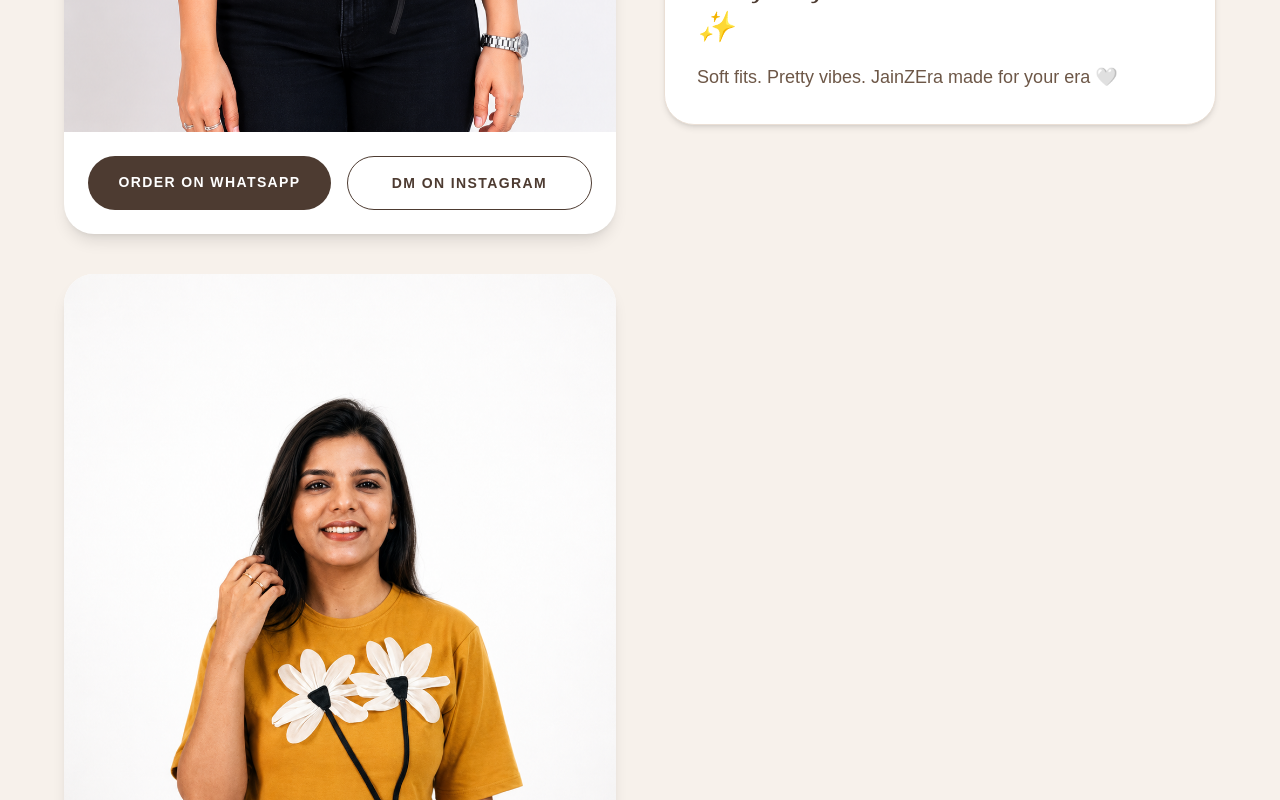
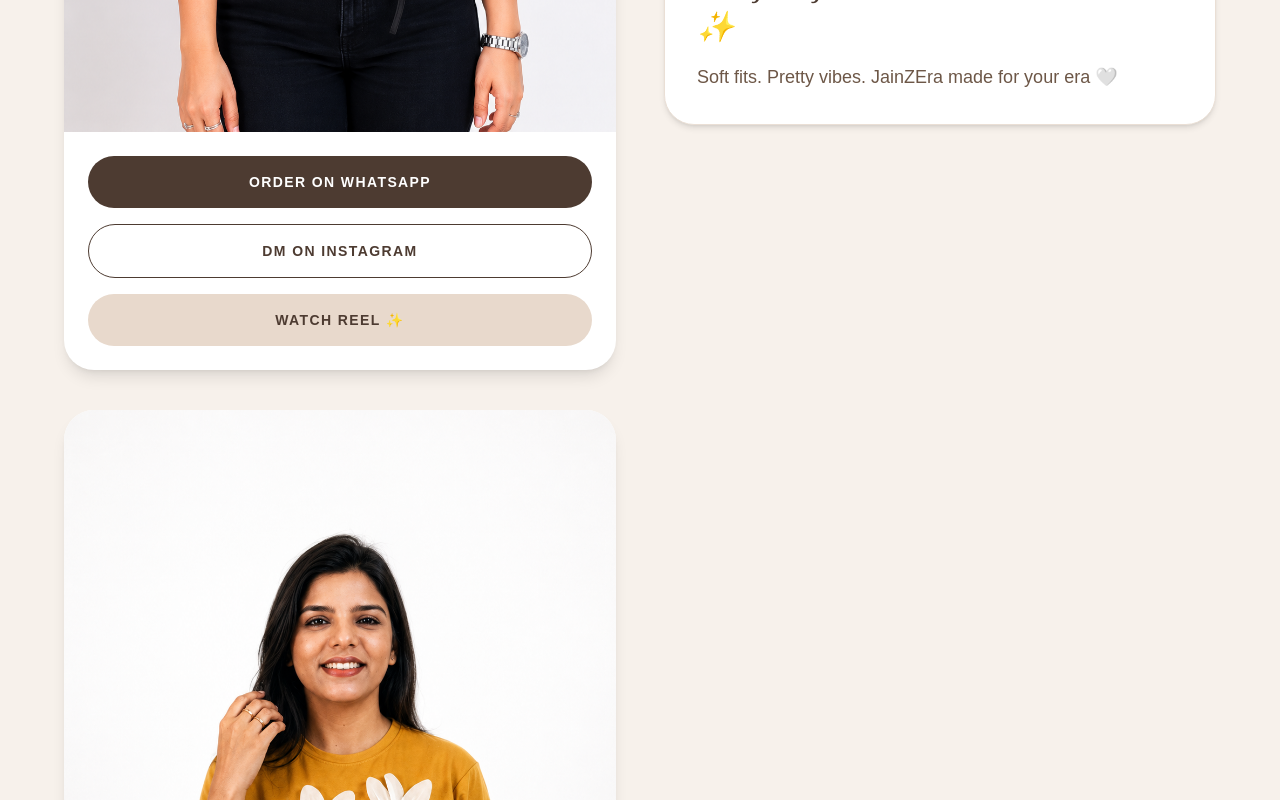
Before and after one commit to jainzera11-clothing/jainzera, a Next.js app: page /products/aesthetic-flower-tees in a window 1280 px wide. Shown: the part 800-1600 px from the top of the page. Built offline with nearby package versions, Linux system fonts and the light colour scheme.

Commit message:
added reel section back

```diff
--- a/app/products/aesthetic-flower-tees/page.tsx
+++ b/app/products/aesthetic-flower-tees/page.tsx
@@ -40,13 +40,13 @@ export default function ProductPage() {
               />
 
               {/* BUTTONS BELOW EVERY IMAGE */}
-              <div className="p-6 flex flex-col md:flex-row gap-4">
+              <div className="p-6 flex flex-col gap-4">
 
                 {/* WHATSAPP */}
                 <a
                   href="https://wa.me/918358025165?text=Hey%20JainZEra%20✨%20I%20want%20to%20order%20the%20Aesthetic%20Flower%20Tees.%20Please%20share%20more%20details%20💖"
                   target="_blank"
-                  className="flex-1 bg-[#4d3b31] text-white text-center py-4 uppercase text-sm tracking-widest hover:bg-[#2f241e] transition rounded-full font-semibold"
+                  className="bg-[#4d3b31] text-white text-center py-4 uppercase text-sm tracking-widest hover:bg-[#2f241e] transition rounded-full font-semibold"
                 >
                   Order On WhatsApp
                 </a>
@@ -55,9 +55,18 @@ export default function ProductPage() {
                 <a
                   href="https://www.instagram.com/jainzera?igsh=d3g0OWs5ZDV1b2di"
                   target="_blank"
-                  className="flex-1 border border-[#4d3b31] text-[#4d3b31] text-center py-4 uppercase text-sm tracking-widest hover:bg-[#4d3b31] hover:text-white transition rounded-full font-semibold"
+                  className="border border-[#4d3b31] text-[#4d3b31] text-center py-4 uppercase text-sm tracking-widest hover:bg-[#4d3b31] hover:text-white transition rounded-full font-semibold"
                 >
                   DM On Instagram
+                </a>
+
+                {/* WATCH REEL */}
+                <a
+                  href="https://www.instagram.com/reel/DYmRAx0xd5k/?utm_source=ig_web_copy_link&igsh=MzRlODBiNWFlZA=="
+                  target="_blank"
+                  className="bg-[#e8d9cc] text-[#4d3b31] text-center py-4 uppercase text-sm tracking-widest hover:bg-[#d8c2b1] transition rounded-full font-semibold"
+                >
+                  Watch Reel ✨
                 </a>
 
               </div>
```
